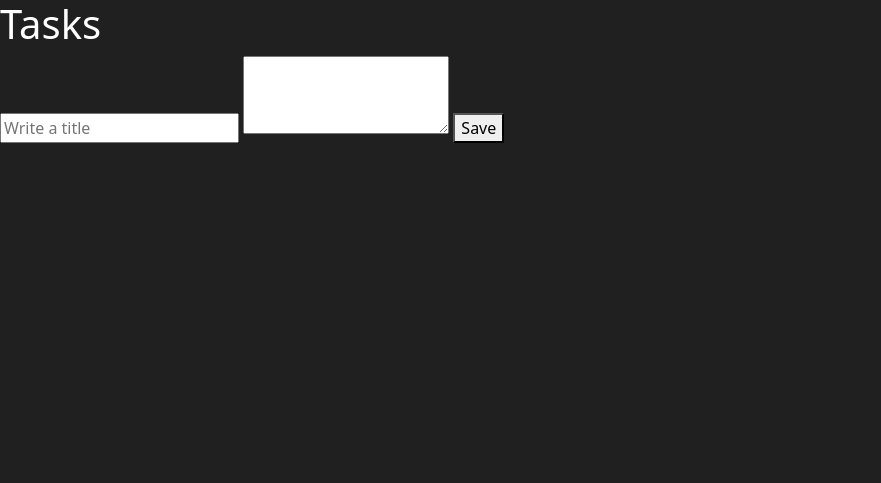
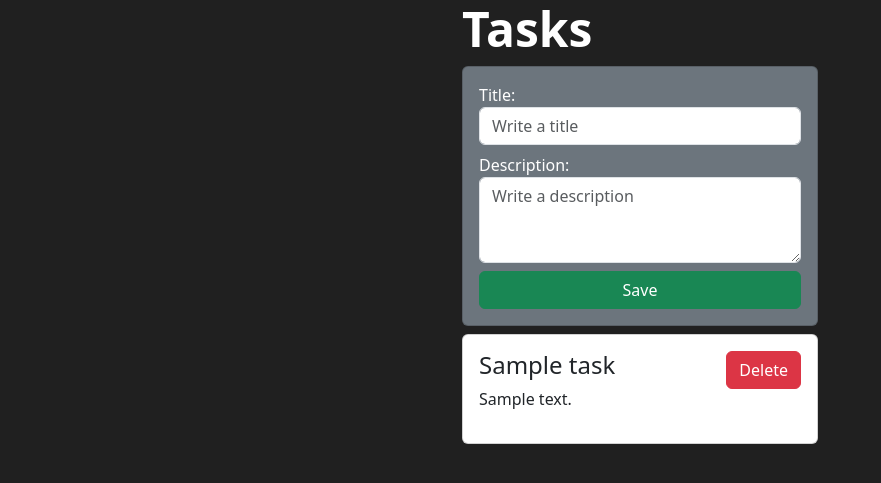
Before and after one commit to avilasof/djangopostgres, a Django app: page /tasks/ in a window 1280 px wide. Shown: the top 483 px of the page, without its empty margins (0-881 px from the left). Run offline with Django 4.2, Linux system fonts and the light colour scheme; tables that the repository leaves empty hold one stand-in row (values such as "Sample post").

Commit message:
second commit: Delete Task, List Tasks and styles

```diff
--- a/tasks/templates/list_tasks.html
+++ b/tasks/templates/list_tasks.html
@@ -2,6 +2,7 @@
 
 <!DOCTYPE html>
 <html lang="en">
+
 <head>
     <meta charset="UTF-8">
     <meta http-equiv="X-UA-Compatible" content="IE=edge">
@@ -11,18 +12,43 @@
 
     <title>Django Project Crud Postgres</title>
 </head>
+
 <body>
-    <h1>Tasks</h1>
+    <div class="container">
+        <div class="row">
+            <div class="col-md-4 offset-md-4">
+                <h1 class="display-5 fw-bold">Tasks</h1>
 
-    <form action="{% url 'create_task' %}" method="POST">
-        {% csrf_token %}
+                <form action="{% url 'create_task' %}" method="POST" class="card card-body bg-secondary">
+                    {% csrf_token %}
+                    <label for="title">Title:</label>
+                    <input type="text" name="title" placeholder="Write a title" class="form-control mb-2">
+                    <label for="description">Description:</label>
+                    <textarea name="description" rows="3" placeholder="Write a description"
+                        class="form-control mb-2"></textarea>
 
-        <input type="text" name="title" placeholder="Write a title">
+                    <button class="btn btn-success">Save</button>
 
-        <textarea name="description" rows="3"></textarea>
+                </form>
 
-        <button>Save</button>
+                {% for task in tasks %}
+                <div class="card card-body text-dark mt-2 d-flex flex-row justify-content-between">
+                    <div>
+                        <h4>{{task.title}}</h4>
+                        <p>{{task.description}}</p>
+                    </div>
 
-    </form>
+                    <form action="{% url 'delete_task' task.id %}" method="POST">
+                        {% csrf_token %}
+                        <button class="btn btn-danger">Delete</button>
+                    </form>
+                </div>
+                {% empty %}
+                <h4 class="display-6 text-center">No tasks yet</h4>
+                {% endfor %}
+            </div>
+        </div>
+    </div>
 </body>
+
 </html>
--- a/tasks/urls.py
+++ b/tasks/urls.py
@@ -1,7 +1,8 @@
 from django.urls import path
-from .views import list_tasks, create_task
+from .views import delete_task, list_tasks, create_task
 
 urlpatterns = [
     path('', list_tasks),
-    path('new/', create_task, name='create_task')
+    path('new/', create_task, name='create_task'),
+    path('delete/<int:task_id>/', delete_task, name='delete_task')
 ]
--- a/tasks/views.py
+++ b/tasks/views.py
@@ -3,9 +3,15 @@
 
 # Create your views here.
 def list_tasks(request):
-    return render(request, 'list_tasks.html')
+    tasks = Task.objects.all()
+    return render(request, 'list_tasks.html', {"tasks": tasks})
 
 def create_task(request):
     task = Task(title=request.POST['title'], description=request.POST['description'])
     task.save()
     return redirect('/tasks/')
+
+def delete_task(request, task_id):
+    task = Task.objects.get(id=task_id)
+    task.delete()
+    return redirect('/tasks/')
```
